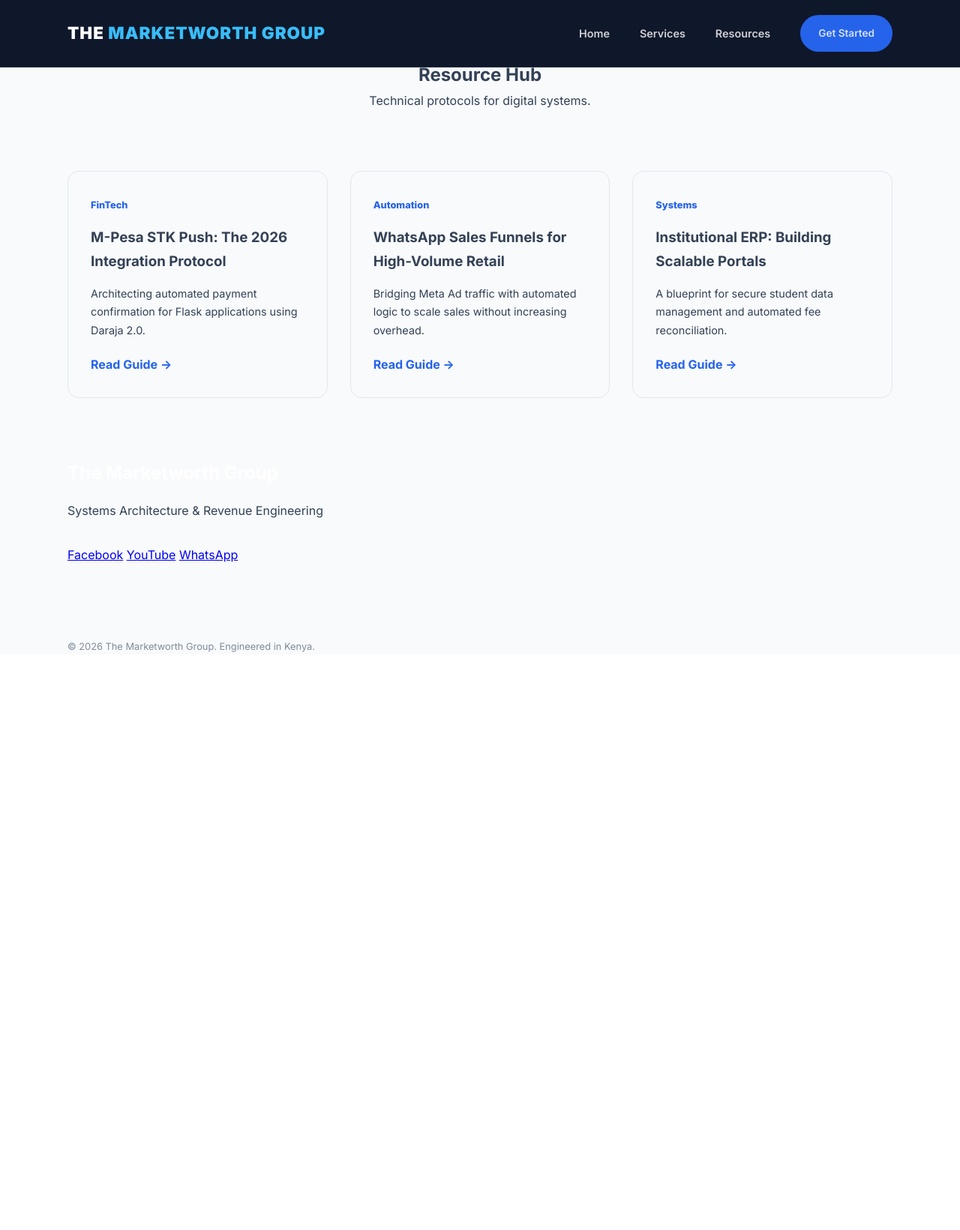
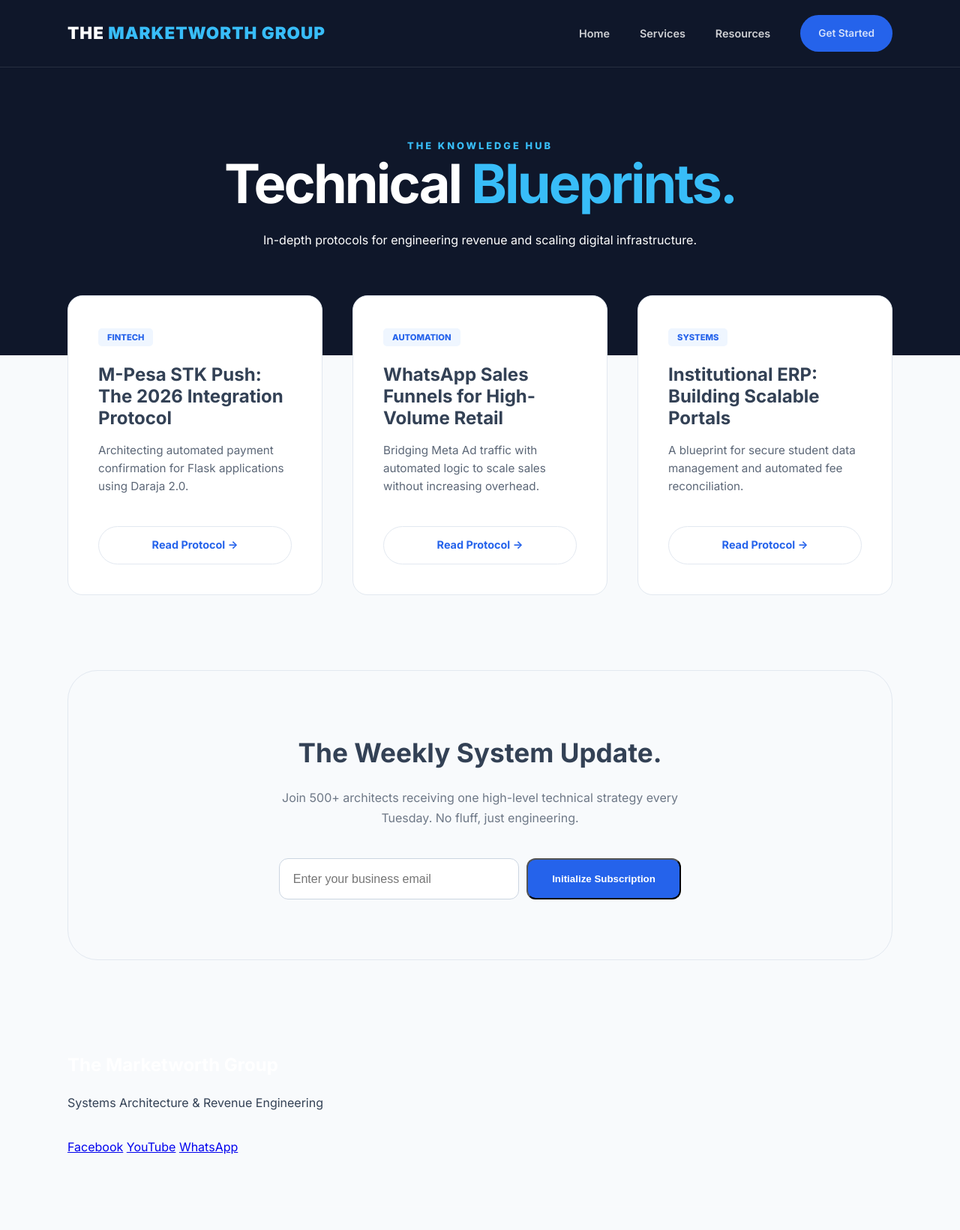
Before and after one commit to macfeighbitange1-dot/The-Marketworth-Group, a Flask app: page /resources in a window 1280 px wide. Shown: the top 1641 px of the page at 75% size. Before the commit the page ends 870 px from the top, so only its background shows below. Run offline with Flask 3, Linux system fonts and the light colour scheme.

Commit message:
Deployment: Knowledge Hub complete with reveal animations

```diff
--- a/templates/resources.html
+++ b/templates/resources.html
@@ -1,24 +1,48 @@
 {% extends "base.html" %}
 {% block content %}
-<section style="padding: 80px 0; text-align: center;">
+
+<section class="hero reveal">
     <div class="container">
-        <h1>Resource <span>Hub</span></h1>
-        <p>Technical protocols for digital systems.</p>
+        <span style="color: var(--brand-accent); font-weight: 800; letter-spacing: 3px; font-size: 0.8rem; text-transform: uppercase;">The Knowledge Hub</span>
+        <h1>Technical <span>Blueprints.</span></h1>
+        <p>In-depth protocols for engineering revenue and scaling digital infrastructure.</p>
     </div>
 </section>
 
-<section class="container" style="padding-bottom: 80px;">
-    <div style="display: grid; grid-template-columns: repeat(auto-fit, minmax(300px, 1fr)); gap: 30px;">
+<section class="container" style="margin-top: -80px; padding-bottom: 100px;">
+    <div style="display: grid; grid-template-columns: repeat(auto-fit, minmax(320px, 1fr)); gap: 2.5rem;">
         {% for guide in guides %}
-        <div style="border: 1px solid #e2e8f0; padding: 30px; border-radius: 15px; display: flex; flex-direction: column; justify-content: space-between;">
+        <div class="card reveal" style="background: var(--white); border: 1px solid #e2e8f0; transition: 0.4s; display: flex; flex-direction: column; justify-content: space-between; padding: 2.5rem; border-radius: 20px; min-height: 400px;">
             <div>
-                <span style="color: var(--brand-blue); font-weight: 800; font-size: 0.8rem;">{{ guide.tag }}</span>
-                <h3 style="margin: 15px 0;">{{ guide.title }}</h3>
-                <p style="font-size: 0.9rem;">{{ guide.excerpt }}</p>
+                <span style="background: #eff6ff; color: var(--brand-blue); padding: 5px 12px; border-radius: 5px; font-size: 0.7rem; font-weight: 800; text-transform: uppercase;">{{ guide.tag }}</span>
+                <h3 style="margin: 1.5rem 0 1rem 0; font-size: 1.5rem; line-height: 1.2;">{{ guide.title }}</h3>
+                <p style="font-size: 0.95rem; color: var(--text-main); opacity: 0.8; line-height: 1.6; margin-bottom: 2rem;">{{ guide.excerpt }}</p>
             </div>
-            <a href="/resources/{{ guide.id }}" style="margin-top: 20px; color: var(--brand-blue); font-weight: 700; text-decoration: none;">Read Guide →</a>
+
+            <a href="/resources/{{ guide.id }}"
+               style="text-decoration: none; color: var(--brand-blue); font-weight: 700; font-size: 0.9rem; border: 1px solid #e2e8f0; padding: 12px 20px; border-radius: 50px; text-align: center; transition: 0.3s; display: block;">
+               Read Protocol →
+            </a>
         </div>
         {% endfor %}
     </div>
 </section>
+
+
+
+<section class="container reveal" style="padding-bottom: 120px;">
+    <div style="background: #f8fafc; border: 1px solid #e2e8f0; padding: 5rem 2rem; border-radius: 40px; text-align: center;">
+        <div style="max-width: 600px; margin: 0 auto;">
+            <h2 style="font-size: 2.2rem; margin-bottom: 1rem;">The Weekly <span>System Update.</span></h2>
+            <p style="margin-bottom: 2.5rem; color: var(--text-main); opacity: 0.7;">Join 500+ architects receiving one high-level technical strategy every Tuesday. No fluff, just engineering.</p>
+
+            <form style="display: flex; gap: 10px; flex-wrap: wrap; justify-content: center;">
+                <input type="email" placeholder="Enter your business email" required
+                       style="padding: 1.1rem; border-radius: 12px; border: 1px solid #cbd5e1; width: 320px; font-size: 1rem;">
+                <button class="btn-primary" type="submit" style="padding: 1.1rem 2rem; border-radius: 12px;">Initialize Subscription</button>
+            </form>
+        </div>
+    </div>
+</section>
+
 {% endblock %}
```
